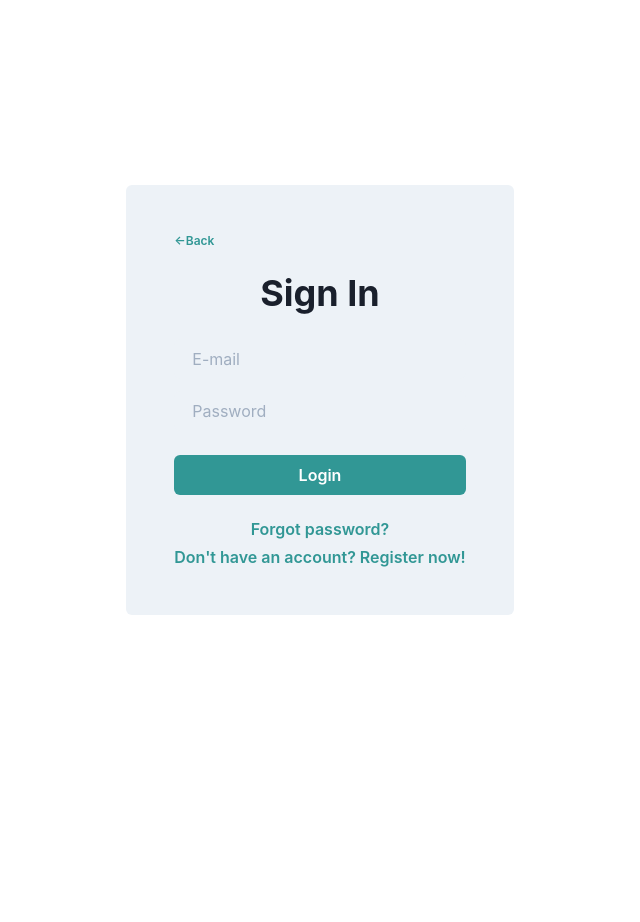
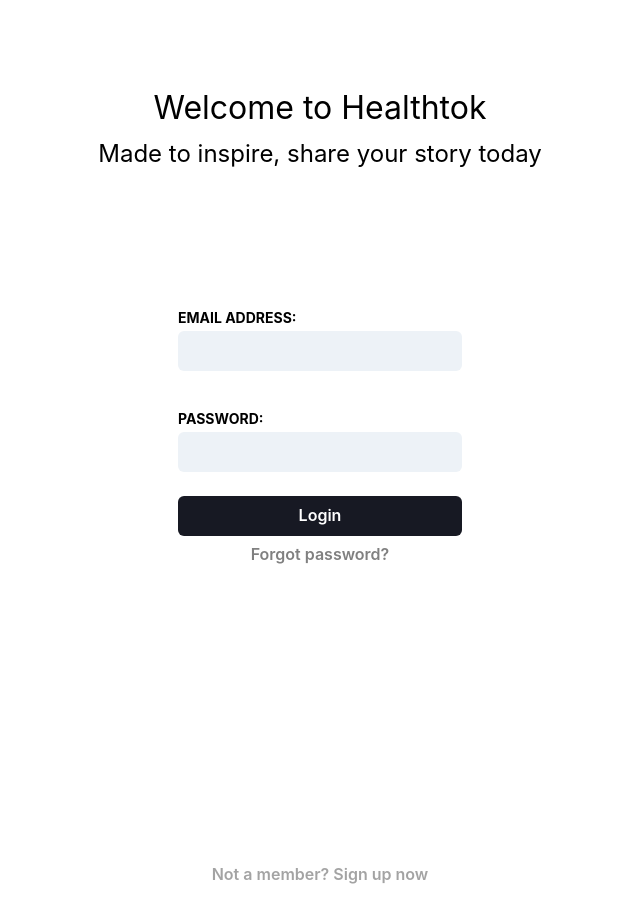
Before and after one commit to namhnguy/authentication, a Next.js app: page /signIn in a window 1280 px wide. Shown: the top 922 px of the page, without its empty margins (320-960 px from the left). Before the commit the page ends 800 px from the top, so only its background shows below. Built offline with nearby package versions, Linux system fonts and the light colour scheme; no server answers.

Commit message:
Update signIn.js

```diff
--- a/pages/signIn.js
+++ b/pages/signIn.js
@@ -6,15 +6,15 @@ import { loginUser } from '../firebase/auth'
 import { Button } from '@chakra-ui/button'
 import { Input } from '@chakra-ui/input'
 import { Flex, Heading } from '@chakra-ui/layout'
-import { useColorMode, useColorModeValue } from '@chakra-ui/color-mode'
+import { Box } from "@chakra-ui/react"
 import { useToast } from "@chakra-ui/react"
 import { useRouter } from "next/router"
+import { BsFillEnvelopeFill } from 'react-icons/fa'
 
 export default function loginScreen({ navigation }) {
     const [email, setEmail] = useState({ value: '', error: '' })
     const [password, setPassword] = useState({ value: '', error: '' })
     const [loading, setLoading] = useState()
-    const formBackground = useColorModeValue("gray.100", "gray.700")
     const toast = useToast()
     const router = useRouter()
     var successSignIn = false
@@ -69,16 +69,26 @@ export default function loginScreen({ navigation }) {
     }
 
     return (
-        <Flex height="100vh" alignItems="center" justifyContent="center">
-            <Flex direction="column" background={formBackground} p={12} rounded={6}>
-                <Button size="xs" textAlign={'left'} justifyContent="left" variant="link" onClick={() => {router.push("./")}} mb={6} colorScheme='teal'>&lt;-Back</Button>
-                <Heading textAlign={'center'} mb={6}>Sign In</Heading>
-                <Input placeholder="E-mail" variant="filled" onChange={(event) => setEmail({ ...email, value: event.currentTarget.value })} mb={3} type="email" />
-                <Input placeholder="Password" variant="filled" onChange={(event) => setPassword({ ...password, value: event.currentTarget.value })} mb={6} type="password" />
-                <Button isLoading={loading} onClick={onLoginPressed} mb={6} colorScheme='teal'>Login</Button>
-                <Button variant="link" onClick={() => {router.push("./resetpasswordpage")}} mb={2} colorScheme='teal'>Forgot password?</Button>
-                <Button variant="link" onClick={() => {router.push("./signUp")}} colorScheme='teal'>Don't have an account? Register now!</Button>
+
+        <><Box textColor="black" fontSize="32" textAlign="center" w="100%" p={10} color="black">
+
+        </Box>
+        <Box textColor="black" fontSize="32" textAlign="center" w="100%" p={1} color="black">
+                Welcome to Healthtok
+        </Box>
+        <Box textColor="black" fontSize="24" textAlign="center" w="100%" p={0} color="black">
+                Made to inspire, share your story today
+        </Box>
+        <Flex height="50vh" alignItems="center" justifyContent="center">
+            <Flex direction="column" p={12} rounded={6}>
+                <Heading mt={450} fontSize="14" textColor="black" textAlign={'left'} mb={1}>EMAIL ADDRESS:</Heading>
+                <Input focusBorderColor="gray.900" variant="filled" onChange={(event) => setEmail({ ...email, value: event.currentTarget.value })} mb={10} type="email" />
+                <Heading fontSize="14" textColor="black" textAlign={'left'} mb={1}>PASSWORD:</Heading>
+                <Input variant="filled" onChange={(event) => setPassword({ ...password, value: event.currentTarget.value })} mb={6} type="password" />
+                <Button isLoading={loading} onClick={onLoginPressed} mb={2} background="gray.900" textColor='white'>Login</Button>
+                <Button variant="link" textAlign="right" onClick={() => { router.push("./resetpasswordpage") } } mb={300} textColor='gray'>Forgot password?</Button>
+                <Button variant="link" onClick={() => { router.push("./signUp") } } colorScheme='blackAlpha'>Not a member? Sign up now</Button>
             </Flex>
-        </Flex>
+        </Flex></>
     )
 }
```
